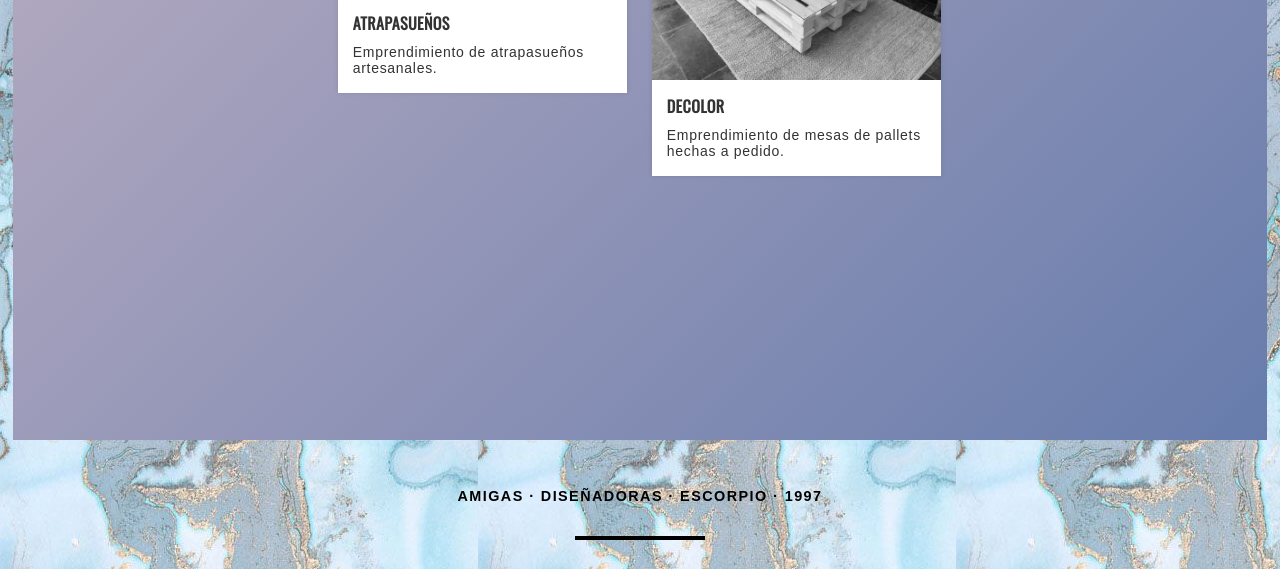
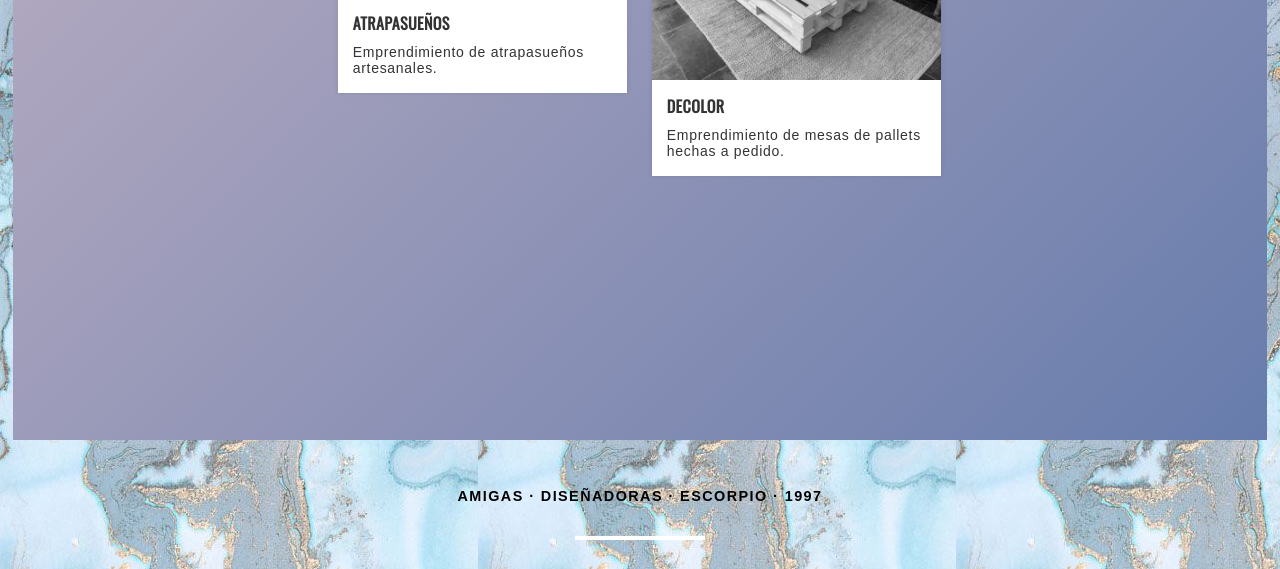
Before and after one commit to AntoniaLehuede/Lehuede-Matte, a plain HTML site: page index.html in a window 1280 px wide. Shown: the part 2282-2851 px from the top of the page. Drawn offline with nearby package versions, Linux system fonts and the light colour scheme; a web font is replaced by a local one.

Commit message:
Add files via upload

```diff
--- a/estilo.css
+++ b/estilo.css
@@ -197,7 +197,7 @@ footer p{
 	}
 
 footer hr{
-	border:2px solid #000;
+	border:2px solid #ffffff;
 	width:10%;
 	margin:2em auto 0 auto;
 	}
```
